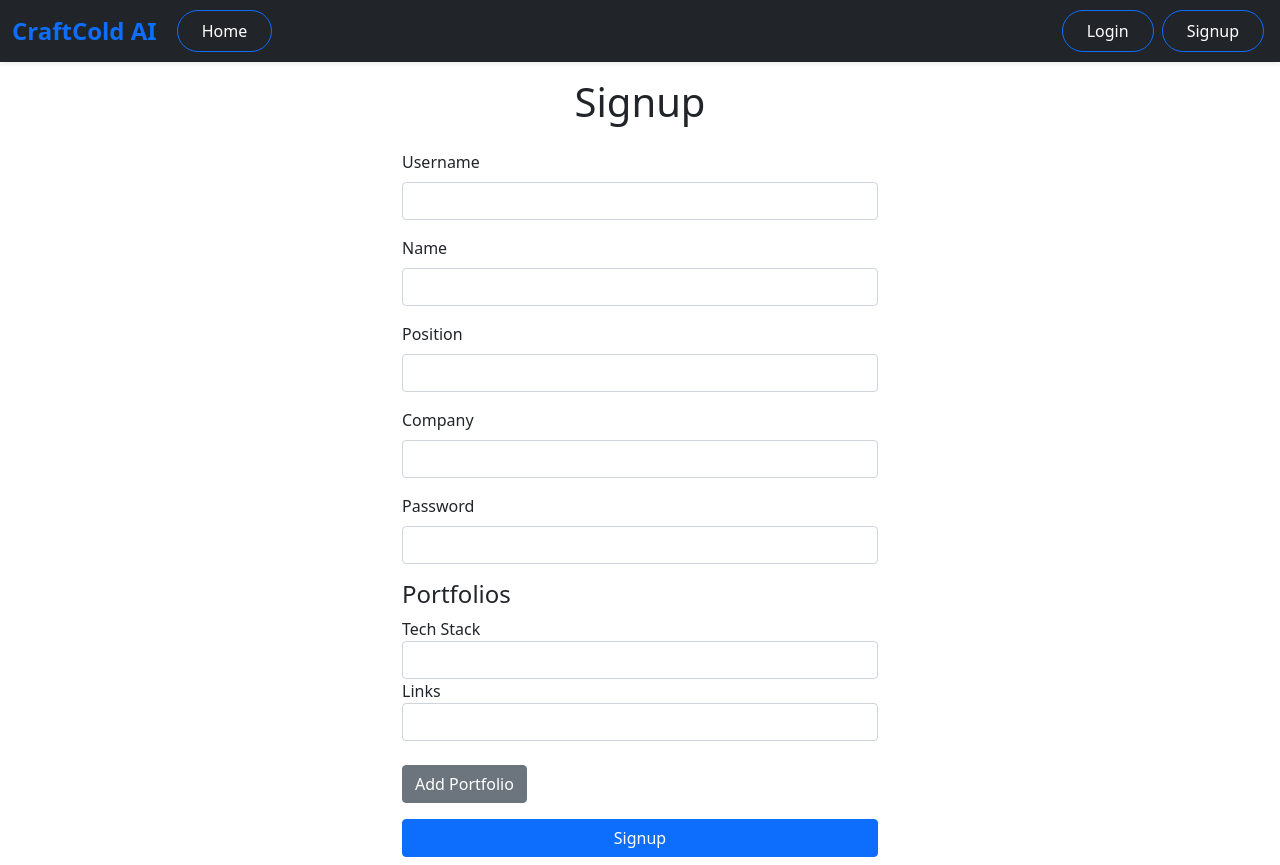
After one commit to GvsKaushal/Cold_Mail, a FastAPI app: template templates/register.html in a window 1280 px wide. The commit adds this page. Run offline with FastAPI, Linux system fonts and the light colour scheme; the template is opened without the code that fills it, so the values that code supplies are empty; parts of the project's set-up code (start-up, migrations or seed data) failed here and were passed over.

Commit message:
Added User Authentication

```diff
--- a/main.py
+++ b/main.py
@@ -1,26 +1,212 @@
-from fastapi import FastAPI, HTTPException, Request
-from fastapi.responses import HTMLResponse
+from fastapi import FastAPI, Request, Response, Depends, status, Form, HTTPException
+from fastapi.responses import HTMLResponse, RedirectResponse
 from fastapi.templating import Jinja2Templates
 from fastapi.staticfiles import StaticFiles
-from pydantic import BaseModel, HttpUrl
+from motor.motor_asyncio import AsyncIOMotorClient
+from pydantic import BaseModel
+from typing import List, Optional
+from passlib.context import CryptContext
+from fastapi_login import LoginManager
+import os
+from dotenv import load_dotenv
+from datetime import datetime, timedelta
+
 from langchain_community.document_loaders import WebBaseLoader
 from chains import Chain
 from portfolio import Portfolio
 from utils import clean_text
 
-# Initialize FastAPI app
+# Load environment variables
+load_dotenv()
+SECRET_KEY = os.getenv('SECRET_KEY')
+if not SECRET_KEY:
+    raise ValueError("SECRET_KEY is not set. Check your .env file.")
+
+# Constants
+MONGO_DETAILS = "mongodb://localhost:27017/"
+ACCESS_TOKEN_EXPIRES_MINUTES = 60
+
+# Database setup
+client = AsyncIOMotorClient(MONGO_DETAILS)
+db = client["user_info"]
+user_collection = db["users"]
+
+# Password context
+pwd_ctx = CryptContext(schemes=["bcrypt"], deprecated="auto")
+
+
+def get_hashed_password(plain_password):
+    return pwd_ctx.hash(plain_password)
+
+
+def verify_password(plain_password, hashed_password):
+    return pwd_ctx.verify(plain_password, hashed_password)
+
+
+# User models
+class portfolio(BaseModel):
+    Techstack: str
+    Links: str
+
+
+class User(BaseModel):
+    username: str
+    name: str
+    position: str
+    company: str
+    portfolio: List[portfolio]
+
+
+class UserDB(User):
+    hashed_password: str
+
+
+# FastAPI app setup
 app = FastAPI()
+templates = Jinja2Templates(directory="templates")
+app.mount("/static", StaticFiles(directory="static"), name="static")
+
+# Login manager
+manager = LoginManager(secret=SECRET_KEY, token_url="/login", use_cookie=True)
+manager.cookie_name = "auth"
+
+
+@manager.user_loader()
+async def get_user_from_db(username: str):
+    user = await user_collection.find_one({"username": username})
+    if not user:
+        return None
+    return user
+
+
+async def authenticate_user(username: str, password: str):
+    user = await get_user_from_db(username)
+    if not user or not verify_password(password, user["hashed_password"]):
+        return None
+    return user
+
+
+# Exception handling
+class NotAuthenticatedException(Exception):
+    pass
+
+
+def not_authenticated_exception_handler(request, exception):
+    return RedirectResponse("/login")
+
+
+manager._not_authenticated_exception = NotAuthenticatedException
+app.add_exception_handler(NotAuthenticatedException, not_authenticated_exception_handler)
+
+
+# Routes
+@app.get("/", response_class=HTMLResponse)
+def root(request: Request, user: User = Depends(manager)):
+    return templates.TemplateResponse("index.html", {"request": request, "title": "Home", "user": user})
+
+
+@app.get("/login", response_class=HTMLResponse)
+def get_login(request: Request):
+    return templates.TemplateResponse("login.html", {"request": request, "title": "Login"})
+
+
+@app.post("/login")
+async def login(request: Request, username: str = Form(...), password: str = Form(...)):
+    user = await authenticate_user(username, password)
+    if not user:
+        return templates.TemplateResponse(
+            "login.html",
+            {"request": request, "title": "Login", "invalid": True},
+            status_code=status.HTTP_401_UNAUTHORIZED
+        )
+    access_token_expires = timedelta(minutes=ACCESS_TOKEN_EXPIRES_MINUTES)
+    access_token = manager.create_access_token(
+        data={"sub": user["username"]},
+        expires=access_token_expires
+    )
+    resp = RedirectResponse("/home", status_code=status.HTTP_302_FOUND)
+    manager.set_cookie(resp, access_token)
+    return resp
+
+
+@app.get("/home")
+async def home(request: Request, user: User = Depends(manager)):  # Authenticated route
+    return templates.TemplateResponse(
+        "home.html", {"request": request, "title": "Home", "user": user}
+    )
+
+
+@app.get("/logout", response_class=RedirectResponse)
+def logout():
+    response = RedirectResponse("/")
+    manager.set_cookie(response, None)
+    return response
+
+
+@app.get("/register", response_class=HTMLResponse)
+def get_register(request: Request):
+    return templates.TemplateResponse("register.html", {"request": request, "title": "Register"})
+
+
+@app.post("/register")
+async def register(
+        request: Request,
+        username: str = Form(...),
+        name: str = Form(...),
+        position: str = Form(...),
+        company: str = Form(...),
+        password: str = Form(...)
+):
+    form_data = await request.form()
+    portfolios = []
+
+    # Parse portfolio data correctly
+    current_portfolio = {}
+    for key, value in form_data.multi_items():
+        if key.startswith("portfolios") and "Techstack" in key:
+            current_portfolio["Techstack"] = value
+        elif key.startswith("portfolios") and "Links" in key:
+            current_portfolio["Links"] = value
+
+        # Add the portfolio once both fields are captured
+        if "Techstack" in current_portfolio and "Links" in current_portfolio:
+            portfolios.append(current_portfolio)
+            current_portfolio = {}  # Reset for the next portfolio
+
+    # Check for existing user
+    existing_user = await user_collection.find_one({"username": username})
+    if existing_user:
+        return templates.TemplateResponse(
+            "register.html",
+            {"request": request, "title": "Register", "error": "User already exists"},
+            status_code=status.HTTP_400_BAD_REQUEST
+        )
+
+    # Hash password and create user data
+    hashed_password = get_hashed_password(password)
+    user_data = {
+        "username": username,
+        "name": name,
+        "position": position,
+        "company": company,
+        "hashed_password": hashed_password,
+        "portfolio": portfolios
+    }
+
+    # Insert user_data into the database
+    await user_collection.insert_one(user_data)
+    response = RedirectResponse("/login", status_code=status.HTTP_302_FOUND)
+    return response
+
 
 # Initialize required objects
 chain = Chain()
 portfolio = Portfolio()
 
-# Set up templates and static files
-templates = Jinja2Templates(directory="templates")
-app.mount("/static", StaticFiles(directory="static"), name="static")
 
 class URLInput(BaseModel):
     url: str
+
 
 @app.post("/generate-email/")
 async def generate_email(input_data: URLInput):
@@ -43,7 +229,3 @@ async def generate_email(input_data: URLInput):
         raise HTTPException(status_code=400, detail=str(ve))
     except Exception as e:
         raise HTTPException(status_code=500, detail=f"An error occurred: {str(e)}")
-
-@app.get("/", response_class=HTMLResponse)
-def home(request: Request):
-    return templates.TemplateResponse("index.html", {"request": request})
--- /dev/null
+++ b/templates/footer.html
@@ -0,0 +1,5 @@
+<script src="https://cdn.jsdelivr.net/npm/bootstrap@5.1.3/dist/js/bootstrap.bundle.min.js"
+        integrity="sha384-ka7Sk0Gln4gmtz2MlQnikT1wXgYsOg+OMhuP+IlRH9sENBO0LRn5q+8nbTov4+1p"
+        crossorigin="anonymous"></script>
+</body>
+</html>
--- /dev/null
+++ b/templates/header.html
@@ -0,0 +1,44 @@
+<!DOCTYPE html>
+<html lang="en">
+  <head>
+    <link
+      href="https://cdn.jsdelivr.net/npm/bootstrap@5.1.3/dist/css/bootstrap.min.css"
+      rel="stylesheet"
+      integrity="sha384-1BmE4kWBq78iYhFldvKuhfTAU6auU8tT94WrHftjDbrCEXSU1oBoqyl2QvZ6jIW3"
+      crossorigin="anonymous"
+    />
+    <!--    <link rel="stylesheet" href="{{url_for('static', path='/style.css')}}">-->
+    <meta charset="UTF-8" />
+    <meta http-equiv="X-UA-Compatible" content="IE=edge" />
+    <meta name="viewport" content="width=device-width, initial-scale=1.0" />
+    <title>{{title|default("Page")}}</title>
+
+    <style>
+      pre {
+        white-space: pre-wrap;
+        word-wrap: break-word;
+        font-size: 1rem;
+      }
+      .spinner-border {
+        display: none;
+        margin-left: 10px;
+      }
+      .navbar {
+        transition: all 0.3s ease-in-out;
+      }
+      .navbar-brand {
+        font-size: 1.5rem;
+      }
+      .nav-link {
+        font-size: 1rem;
+      }
+      .btn {
+        transition: transform 0.2s ease;
+      }
+      .btn:hover {
+        transform: scale(1.1);
+      }
+    </style>
+  </head>
+  <body></body>
+</html>
--- /dev/null
+++ b/templates/navbar.html
@@ -0,0 +1,32 @@
+<nav class="navbar navbar-expand-lg navbar-dark bg-dark shadow-sm">
+    <div class="container-fluid">
+        <a class="navbar-brand fw-bold text-primary" href="/">CraftCold AI</a>
+        <button class="navbar-toggler" type="button" data-bs-toggle="collapse" data-bs-target="#navbarSupportedContent"
+                aria-controls="navbarSupportedContent" aria-expanded="false" aria-label="Toggle navigation">
+            <span class="navbar-toggler-icon"></span>
+        </button>
+        <div class="collapse navbar-collapse" id="navbarSupportedContent">
+            <ul class="navbar-nav me-auto mb-2 mb-lg-0">
+                <li class="nav-item">
+                    <a class="nav-link text-white btn btn-outline-primary rounded-pill px-4 py-2 mx-1" href="/home">Home</a>
+                </li>
+            </ul>
+
+            <ul class="navbar-nav d-flex justify-content-end">
+                {% if not user %}
+                <li class="nav-item">
+                    <a class="nav-link text-white btn btn-outline-primary rounded-pill px-4 py-2 mx-1" href="/login">Login</a>
+                </li>
+                <li class="nav-item">
+                    <a class="nav-link text-white btn btn-outline-primary rounded-pill px-4 py-2 mx-1" href="/register">Signup</a>
+                </li>
+                {% else %}
+                <li class="nav-item">
+                    <a class="nav-link text-white btn btn-outline-danger rounded-pill px-4 py-2 mx-1" href="/logout">Logout</a>
+                </li>
+                {% endif %}
+            </ul>
+
+        </div>
+    </div>
+</nav>
--- /dev/null
+++ b/templates/register.html
@@ -0,0 +1,81 @@
+{% include 'header.html' %}
+{% include 'navbar.html' %}
+<style>
+    .container {
+        max-width: 500px;
+        margin-left: auto;
+        margin-right: auto;
+        margin-top: 1em;
+    }
+</style>
+<div class="container">
+    <h1 class="text-center mb-4">Signup</h1>
+
+    <form action="/register" method="POST">
+
+        <div class="mb-3">
+            <label for="username" class="form-label">Username</label>
+            <input type="text" class="form-control" id="username" name="username" required>
+        </div>
+        <div class="mb-3">
+            <label for="name" class="form-label">Name</label>
+            <input type="text" class="form-control" id="name" name="name" required>
+        </div>
+        <div class="mb-3">
+            <label for="position" class="form-label">Position</label>
+            <input type="text" class="form-control" id="position" name="position" required>
+        </div>
+        <div class="mb-3">
+            <label for="company" class="form-label">Company</label>
+            <input type="text" class="form-control" id="company" name="company" required>
+        </div>
+        <div class="mb-3">
+            <label for="password" class="form-label">Password</label>
+            <input type="password" class="form-control" id="password" name="password" required>
+        </div>
+
+        <div id="portfolio-container">
+            <h4>Portfolios</h4>
+            <div class="portfolio-item mb-3">
+                <label>Tech Stack</label>
+                <input type="text" class="form-control" name="portfolios[][Techstack]" required>
+                <label>Links</label>
+                <input type="url" class="form-control" name="portfolios[][Links]" required>
+
+            </div>
+        </div>
+        <button type="button" id="add-portfolio" class="btn btn-secondary mx-auto my-2">Add Portfolio</button>
+
+        <button type="submit" class="btn btn-primary w-100 mx-auto my-2">Signup</button>
+    </form>
+
+
+    {% if error %}
+    <div class="alert alert-danger text-center" role="alert">
+        {{ error }}
+    </div>
+    {% endif %}
+
+</div>
+
+<script>
+    document.getElementById('add-portfolio').addEventListener('click', function () {
+        const container = document.getElementById('portfolio-container');
+        const newPortfolio = document.createElement('div');
+        newPortfolio.classList.add('portfolio-item', 'mb-3');
+        newPortfolio.innerHTML = `
+            <label>Tech Stack</label>
+            <input type="text" class="form-control" name="portfolios[][Techstack]" required>
+            <label>Links</label>
+            <input type="url" class="form-control" name="portfolios[][Links]" required>
+            <button type="button" class="btn btn-danger mt-2 remove-portfolio">Remove</button>
+        `;
+        container.appendChild(newPortfolio);
+
+        newPortfolio.querySelector('.remove-portfolio').addEventListener('click', function () {
+            container.removeChild(newPortfolio);
+        });
+    });
+</script>
+
+{% include 'footer.html' %}
```
Also changed, not shown: templates/home.html (added, +121 -0 lines), templates/index.html (+11 -137 lines), templates/login.html (added, +36 -0 lines), 1 other file.
